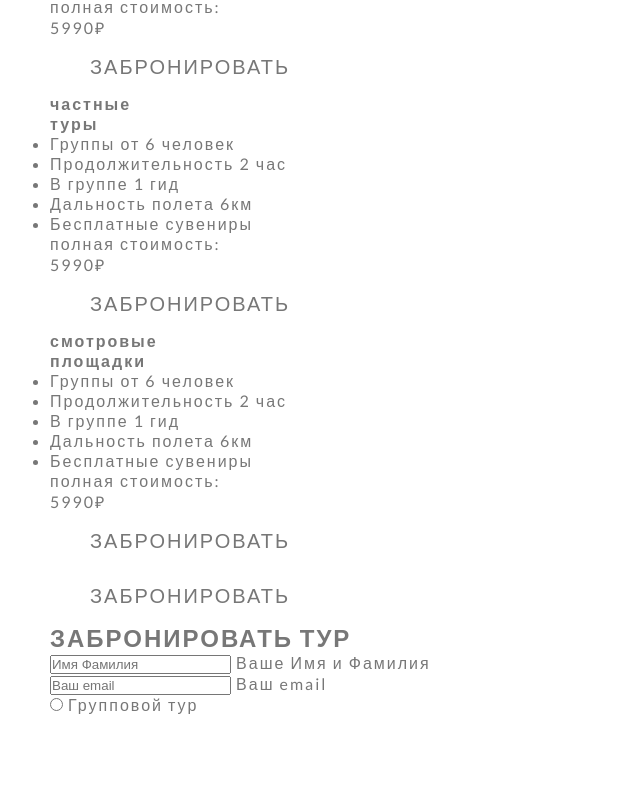
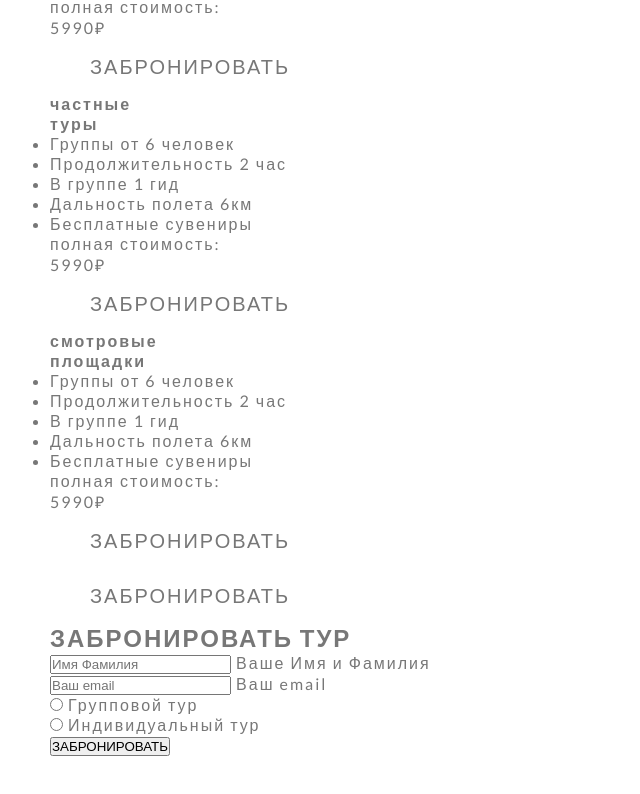
Before and after one commit to khumayunkh/ballons, a website: page index.html in a window 1280 px wide. Shown: the part 1390-2184 px from the top of the page, without its empty margins (0-640 px from the left). Before the commit the page ends 2155 px from the top, so only its background shows below. Drawn offline with Linux system fonts and the light colour scheme.

Commit message:
main page

```diff
--- a/index.html
+++ b/index.html
@@ -199,5 +199,20 @@
                                     <span class="form__button-radio"></span>
                                     Групповой тур</label>
                             </div>
+                            <div class="form__group-radio">
+                                <input type="radio" class="form__input-radio" id="tour-2" name="cheked">
+                                <label for="tour-2" class="form__label-radio">
+                                    <span class="form__button-radio"></span>
+                                    Индивидуальный тур</label>
+                            </div>
+                        </div>
+
+                        <div class="form__group">
+                            <button class="btn btn_brown">ЗАБРОНИРОВАТЬ</button>
+                        </div>
+                    </form>
+                </div>
+            </div>
+        </div>
     </body>
 </html>
```
